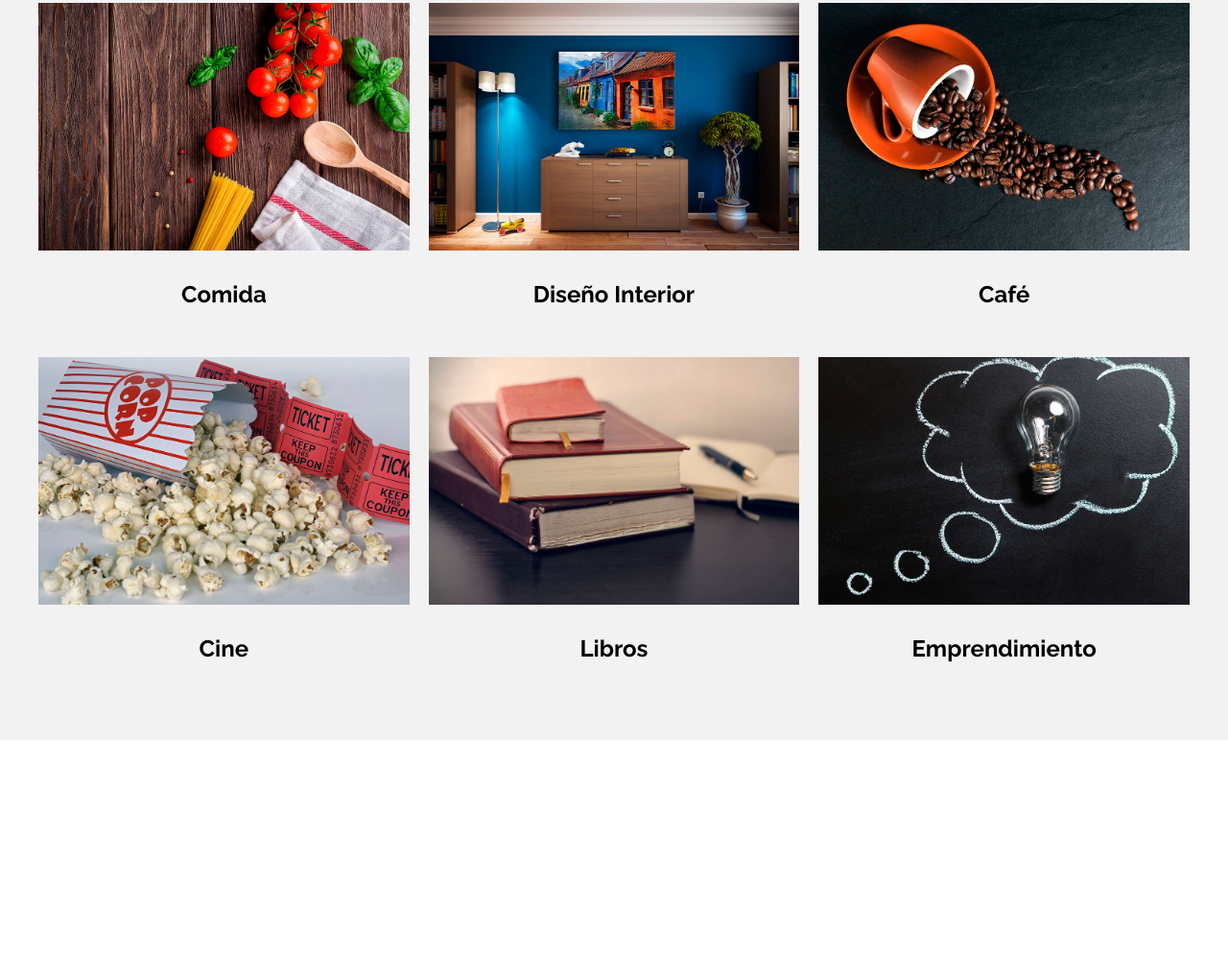
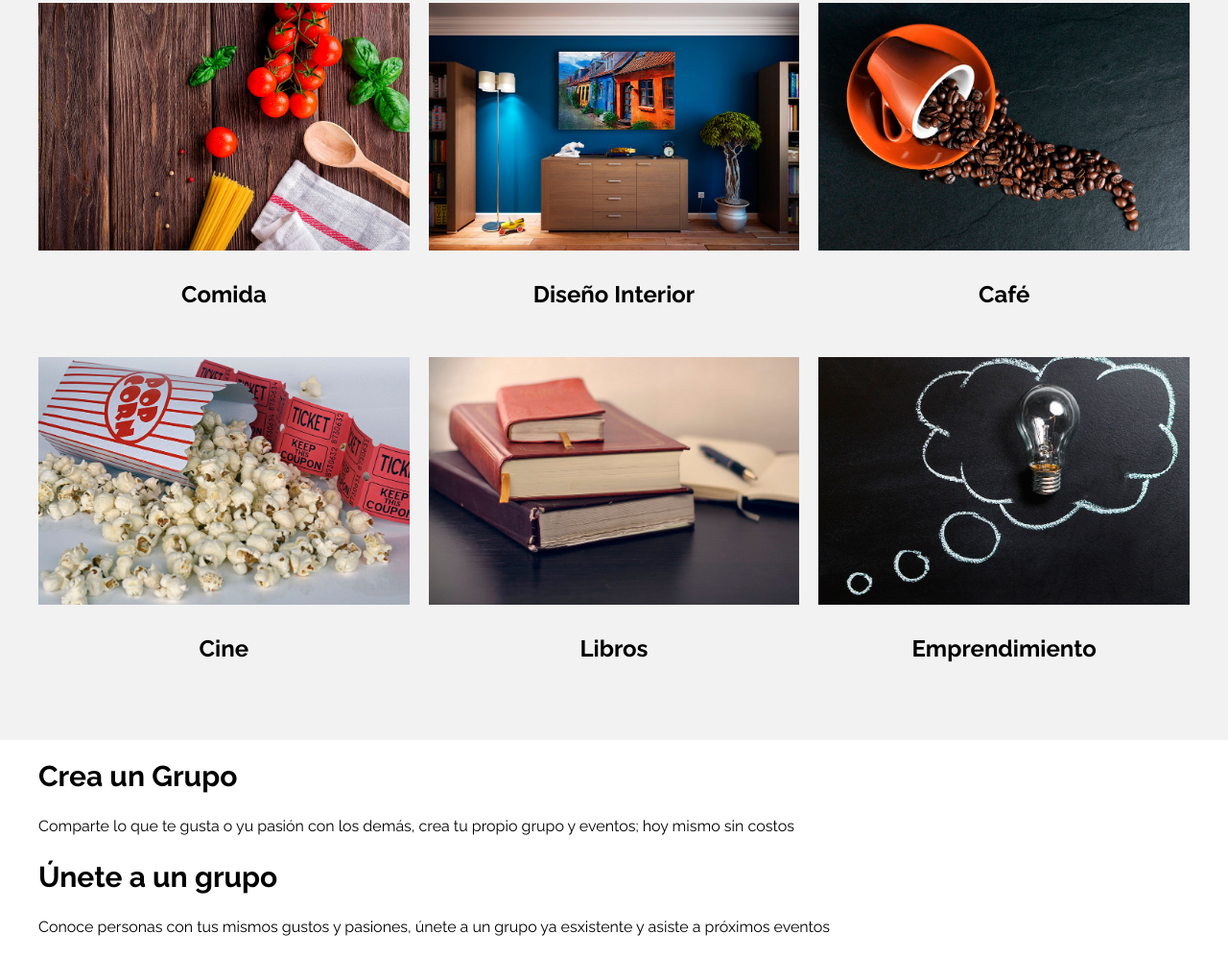
Before and after one commit to jimmy-bustillo/meeti, a website: page index.html in a window 1280 px wide. Shown: the part 2417-3414 px from the top of the page at 96% size. Before the commit the page ends 3188 px from the top, so only its background shows below. Drawn offline with nearby package versions, Linux system fonts and the light colour scheme; files that its build step writes are made by us from their sources; files whose address does not match are found by name.

Commit message:
agrega la sección de grupos

```diff
--- a/index.html
+++ b/index.html
@@ -286,5 +286,25 @@
         <!-- .categoria -->
       </ul>
     </section>
+
+    <section class="grupos">
+      <div class="grupos__grid contenedor">
+        <div class="grupos__bloque">
+          <h3 class="grupos__heading">Crea un Grupo</h3>
+          <p class="grupos__texto">
+            Comparte lo que te gusta o yu pasión con los demás, crea tu propio
+            grupo y eventos; hoy mismo sin costos
+          </p>
+        </div>
+
+        <div class="grupos__bloque">
+          <h3 class="grupos__heading">Únete a un grupo</h3>
+          <p class="grupos__texto">
+            Conoce personas con tus mismos gustos y pasiones, únete a un grupo
+            ya esxistente y asiste a próximos eventos
+          </p>
+        </div>
+      </div>
+    </section>
   </body>
 </html>
```
